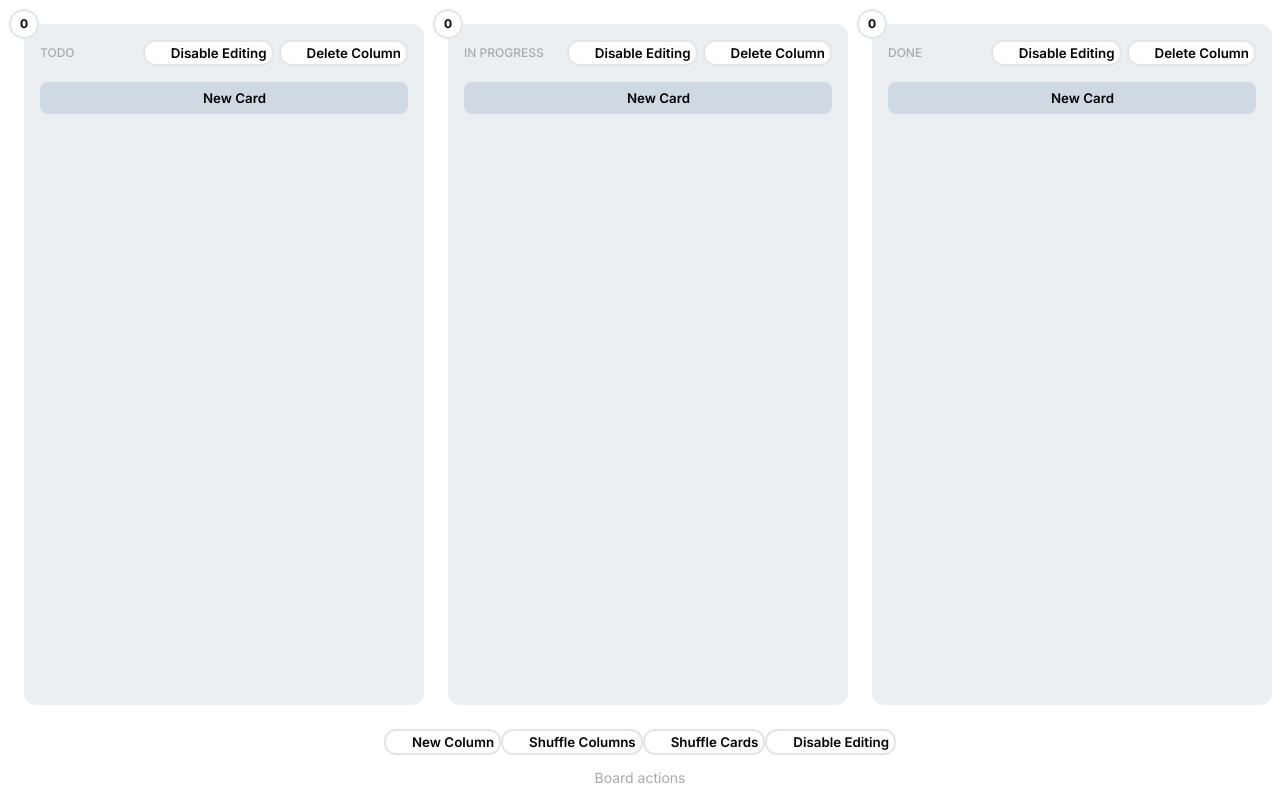
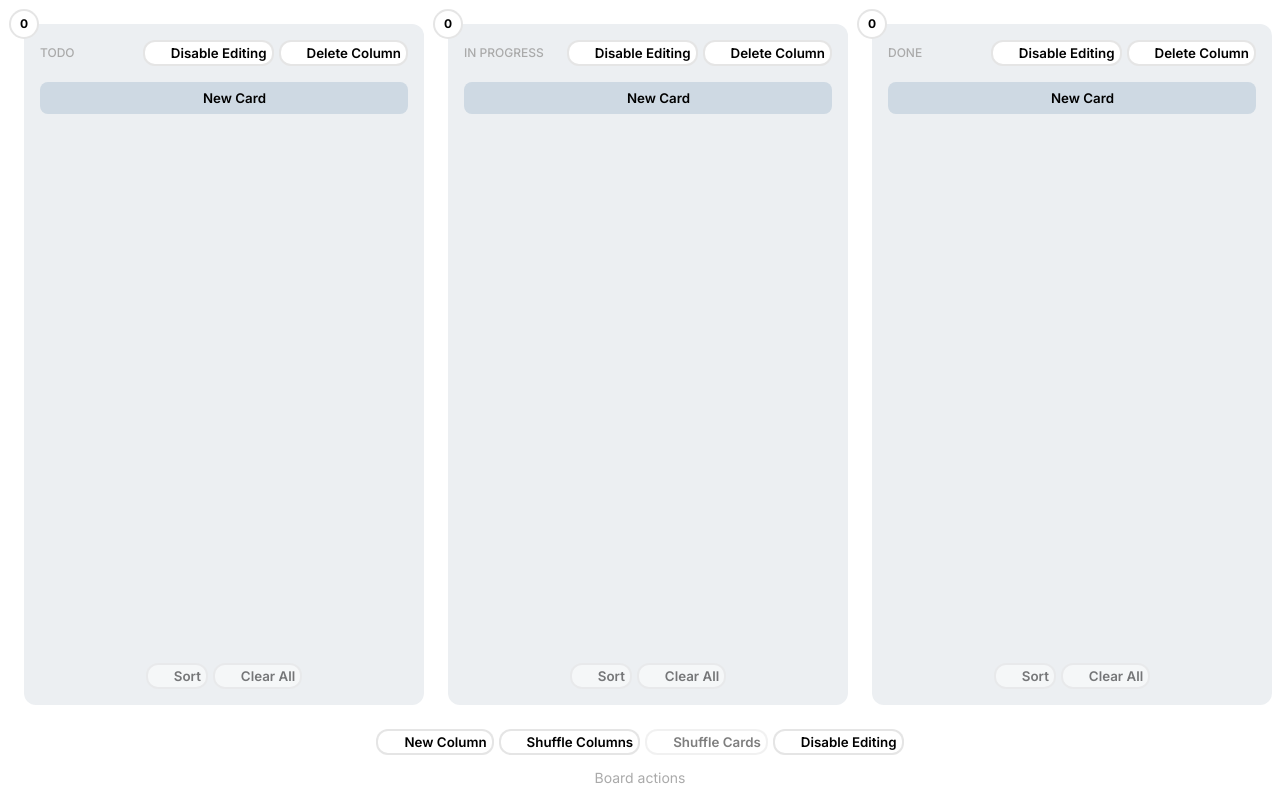
Before and after one commit to yelodia/kanban-board, a Vue app: page / in a window 1280 px wide. Built offline with nearby package versions, Linux system fonts and the light colour scheme.

Commit message:
board actions + column actions. Done

```diff
--- a/src/App.vue
+++ b/src/App.vue
@@ -1,14 +1,82 @@
 <script setup>
-import { onMounted } from 'vue'
+import { onMounted, computed } from 'vue'
 import ActionButton from './components/ActionButton.vue'
 import KanbanColumn from './components/KanbanColumn.vue'
 import { useKanbanStore } from './stores/kanban'
+import { shuffleArray } from './utils/array'
 
 const kanbanStore = useKanbanStore()
 
 onMounted(() => {
 	kanbanStore.initializeStore()
 })
+
+const shuffleCardsDisabled = computed(() => {
+	const totalCardsInEnabledColumns = kanbanStore.columns
+		.filter(col => col.enabled)
+		.reduce((total, col) => total + col.cards.length, 0)
+
+	return totalCardsInEnabledColumns < 2
+})
+
+const hasEnabledColumns = computed(() => {
+  	return kanbanStore.columnsCount === 0 ||
+        kanbanStore.columns.some(col => col.enabled)
+})
+
+const shuffleColumns = () => {
+  	const shuffledColumns = shuffleArray(kanbanStore.columns)
+  	kanbanStore.$patch({
+    	columns: shuffledColumns
+  	})
+}
+
+const shuffleCards = () => {
+  	const enabledColumns = kanbanStore.columns
+    	.map((col, index) => ({ ...col, originalIndex: index }))
+    	.filter(col => col.enabled)
+
+  	if (enabledColumns.length === 0) return
+
+  	const allCards = []
+  	enabledColumns.forEach(col => {
+    	allCards.push(...col.cards)
+  	})
+
+  	const shuffledCards = shuffleArray(allCards)
+
+	const updatedColumns = [...kanbanStore.columns]
+	enabledColumns.forEach(col => {
+		updatedColumns[col.originalIndex] = {
+		...updatedColumns[col.originalIndex],
+		cards: [],
+		sort_state: null,
+		last_edit: Date.now()
+		}
+	})
+
+	shuffledCards.forEach(card => {
+		const randIndex = Math.floor(Math.random() * enabledColumns.length)
+		const targetIndex = enabledColumns[randIndex].originalIndex
+		updatedColumns[targetIndex].cards.push(card)
+	})
+
+	kanbanStore.$patch({
+		columns: updatedColumns
+	})
+}
+
+const toggleEditing = () => {
+	const updatedColumns = kanbanStore.columns.map(col => ({
+		...col,
+		enabled: !hasEnabledColumns.value,
+	}))
+
+	kanbanStore.$patch({
+		columns: updatedColumns
+	})
+}
+
 </script>
 
 <template>
@@ -24,6 +92,7 @@ onMounted(() => {
 			</div>
 		</div>
 		<div class="board__actions text-center">
+			<div class="board__actions-buttons">
 				<ActionButton
 					text="New column"
 					icon="add"
@@ -32,15 +101,22 @@ onMounted(() => {
 				<ActionButton
 					text="Shuffle columns"
 					icon="shuffle"
+					@click="shuffleColumns"
+					:disabled="kanbanStore.columnsCount < 2"
 				/>
 				<ActionButton
 					text="Shuffle cards"
 					icon="shuffle"
+					@click="shuffleCards"
+					:disabled="shuffleCardsDisabled"
 				/>
 				<ActionButton
-				text="Disable editing"
-				icon="lock"
+					:text="hasEnabledColumns ? 'Disable editing' : 'Unlock columns'"
+					:icon="hasEnabledColumns ? 'lock' : 'unlock'"
+					@click="toggleEditing"
+					:disabled="kanbanStore.columnsCount == 0"
 				/>
+			</div>
 			<p class="c-grey">Board actions</p>
 		</div>
 	</div>
@@ -54,6 +130,11 @@ onMounted(() => {
 	overflow: hidden;
 	&__actions {
 		padding: 12px 0 0;
+	}
+	&__actions-buttons {
+		display: flex;
+		gap: 5px;
+		justify-content: center;
 	}
 	&__columns-layout {
 		flex: 1;
--- a/src/components/ActionButton.vue
+++ b/src/components/ActionButton.vue
@@ -67,7 +67,7 @@ const handleClick = (event) => {
         background: #CED9E3;
     }
     &:not(:disabled):active {
-        transform: translate(1px, 1px);
+        box-shadow: 0 2px 8px rgba(0, 0, 0, 0.2) inset;
     }
     &_blue {
         background: #CED9E3;
--- a/src/components/KanbanColumn.vue
+++ b/src/components/KanbanColumn.vue
@@ -27,6 +27,20 @@ const tempNewCard = ref(null)
 const cardsCount = computed(() => props.column.cards.length)
 const isDisabled = computed(() => !props.column.enabled)
 
+const sortButtonSubtext = computed(() => {
+    const sortState = props.column.sort_state
+    if (sortState === 'asc') return 'Ascending'
+    if (sortState === 'desc') return 'Descending'
+    return ''
+})
+
+const sortButtonIcon = computed(() => {
+    const sortState = props.column.sort_state
+    if (sortState === 'asc') return 'sort_asc'
+    if (sortState === 'desc') return 'sort_desc'
+    return 'sort'
+})
+
 const lastEditTimeAgo = useTimeAgo(() => props.column.last_edit, {
     showSecond: false,
     updateInterval: 30000
@@ -47,7 +61,7 @@ const saveTitle = (event) => {
     const newTitle = event.target.textContent.trim()
 
     if (newTitle && newTitle !== originalTitle.value) {
-        kanbanStore.updateColumn(props.index, { title: newTitle })
+        kanbanStore.updateColumn(props.index, { title: newTitle }, true)
         originalTitle.value = newTitle
     } else {
         event.target.textContent = originalTitle.value
@@ -74,9 +88,48 @@ const addNewCard = () => {
     }
 }
 
+const onCardEdit = (isNew) => {
+    if (isNew) {
+        removeTempCard()
+    }
+    if (props.column.sort_state !== null) {
+        kanbanStore.updateColumn(props.index, {
+            sort_state: null
+        })
+    }
+}
+
 const removeTempCard = () => {
     isAddingNewCard.value = false
     tempNewCard.value = null
+}
+
+const sortCards = () => {
+    const currentState = props.column.sort_state
+    const newState = currentState === 'asc' ? 'desc' : 'asc'
+
+    const sortedCards = [...props.column.cards].sort((a, b) => {
+        const titleA = a.title.toLowerCase()
+        const titleB = b.title.toLowerCase()
+
+        if (newState === 'asc') {
+            return titleA.localeCompare(titleB)
+        } else {
+            return titleB.localeCompare(titleA)
+        }
+    })
+
+    kanbanStore.updateColumn(props.index, {
+        cards: sortedCards,
+        sort_state: newState
+    }, true)
+}
+
+const clearCards = () => {
+    kanbanStore.updateColumn(props.index, {
+        cards: [],
+        sort_state: null
+    }, true)
 }
 
 const updateOriginalTitle = () => {
@@ -121,6 +174,7 @@ watch(() => props.column.title, updateOriginalTitle)
                 :card="card"
                 :column-index="index"
                 :card-index="cardIndex"
+                @edit-finish="onCardEdit(false)"
             />
 
             <KanbanCard
@@ -129,7 +183,7 @@ watch(() => props.column.title, updateOriginalTitle)
                 :column-index="index"
                 :card-index="column.cards.length"
                 :is-new="true"
-                @edit-finish="removeTempCard"
+                @edit-finish="onCardEdit(true)"
             />
 
             <ActionButton
@@ -146,6 +200,20 @@ watch(() => props.column.title, updateOriginalTitle)
 
         </div>
         <div class="column__footer">
+            <ActionButton
+                :icon="sortButtonIcon"
+                text="Sort"
+                :subtext="sortButtonSubtext"
+                @click="sortCards"
+                :disabled="cardsCount === 0"
+            />
+
+            <ActionButton
+                icon="clear"
+                text="Clear all"
+                @click="clearCards"
+                :disabled="cardsCount === 0"
+            />
         </div>
 
     </div>
--- a/src/stores/kanban.js
+++ b/src/stores/kanban.js
@@ -59,12 +59,15 @@ export const useKanbanStore = defineStore('kanban', {
             this.columns.splice(index, 1)
         },
 
-        updateColumn(index, updates) {
+        updateColumn(index, updates, touch) {
             if (this.columns[index]) {
                 this.columns[index] = {
                     ...this.columns[index],
-                    ...updates,
-                    last_edit: Date.now()
+                    ...updates
+                }
+
+                if (touch) {
+                    this.columns[index].last_edit = Date.now()
                 }
             }
         },
--- /dev/null
+++ b/src/utils/array.js
@@ -0,0 +1,28 @@
+/**
+ * Перемешивает массив используя алгоритм Fisher-Yates
+ * @param {Array} array - исходный массив
+ * @returns {Array} новый перемешанный массив
+ */
+export const shuffleArray = (array) => {
+    const shuffled = [...array]
+    for (let i = shuffled.length - 1; i > 0; i--) {
+        const j = Math.floor(Math.random() * (i + 1));
+        [shuffled[i], shuffled[j]] = [shuffled[j], shuffled[i]]
+    }
+    return shuffled
+}
+
+/**
+ * Группирует элементы массива по ключу
+ * @param {Array} array - массив объектов
+ * @param {string} key - ключ для группировки
+ * @returns {Object} объект с группами
+ */
+export const groupBy = (array, key) => {
+    return array.reduce((groups, item) => {
+        const group = item[key]
+        if (!groups[group]) groups[group] = []
+        groups[group].push(item)
+        return groups
+    }, {})
+}
```
Lines whose indentation alone changed are shown as unchanged.
